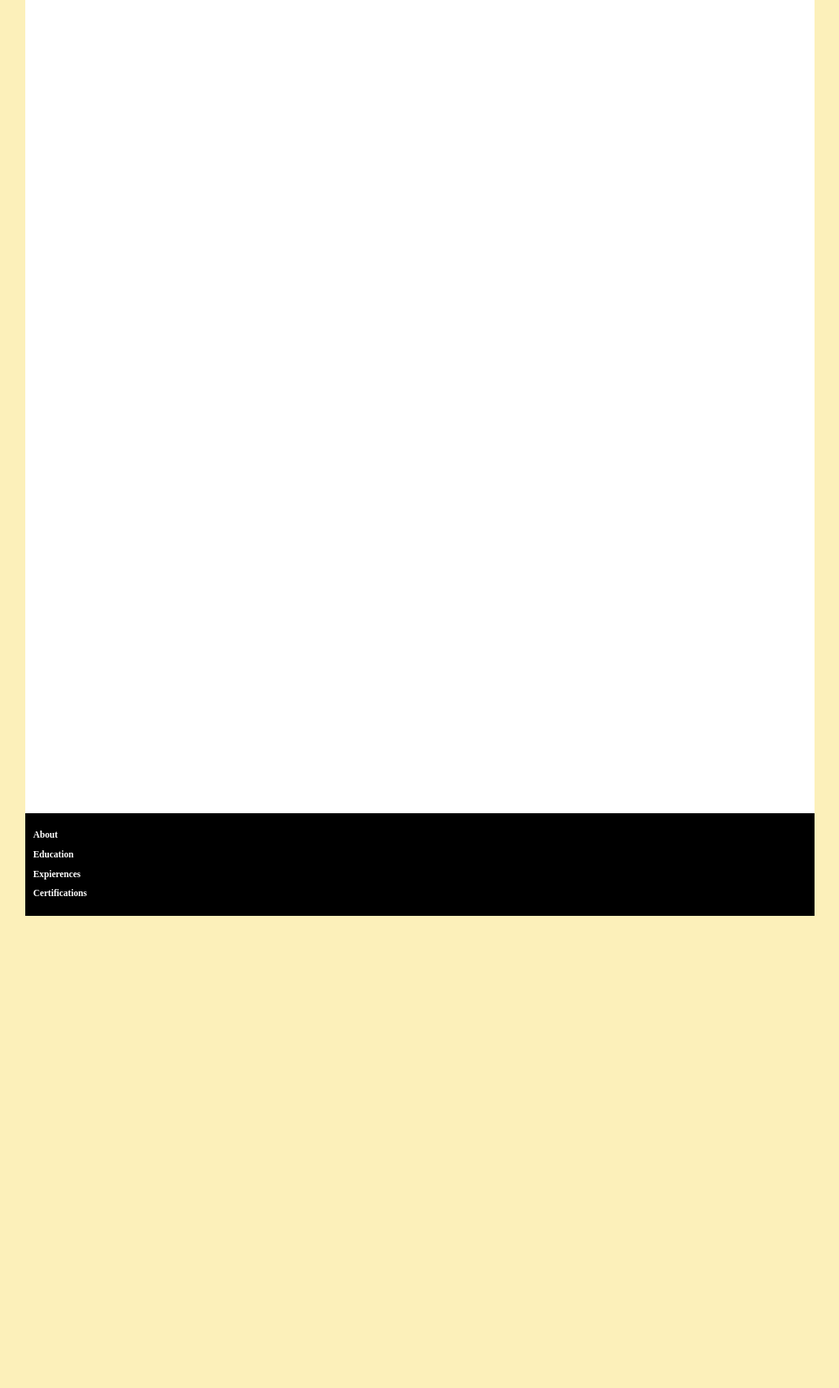
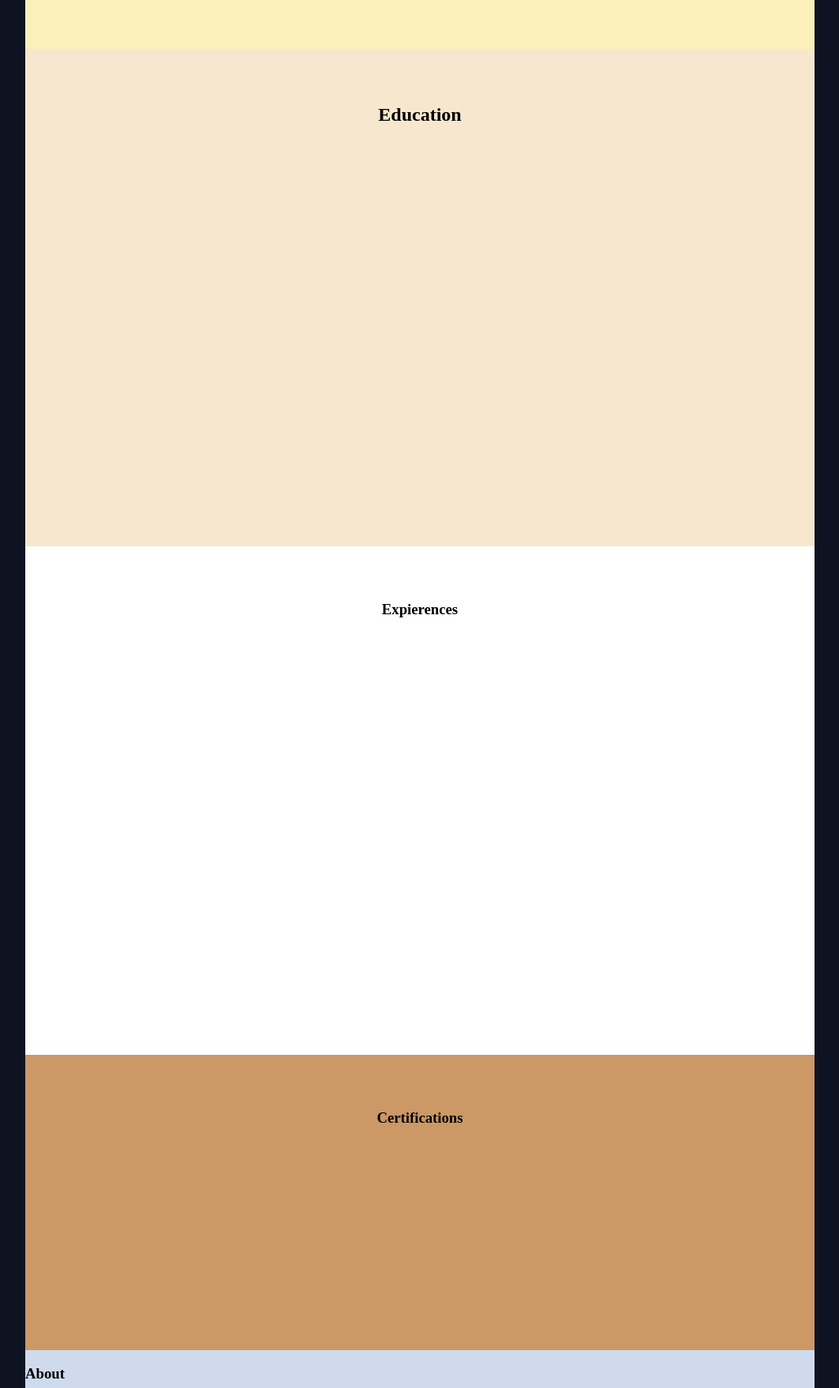
Before and after one commit to etan-tiamson/2023-portfolio-website, a plain HTML site: page index.html in a window 1280 px wide. Shown: the part 840-2598 px from the top of the page at 79% size, without its empty margins (108-1171 px from the left). Before the commit the page ends 2000 px from the top, so only its background shows below. Drawn offline with Linux system fonts and the light colour scheme.

Commit message:
finished with boxes nd need to put info

```diff
--- a/index.html
+++ b/index.html
@@ -20,6 +20,18 @@
         </div>
         <!-- end of topnav -->
         <h1> Ethan Carl Tiamson</h1>
+        <div id="box1">
+          <h2>About me</h2>
+        </div>
+        <div id="box2">
+          <h2>Education</h2>
+        </div>
+        <div id="box3">
+          <h3>Expierences</h3>
+        </div>
+        <div id="box4">
+          <h3>Certifications</h3>
+        </div>
         <!-- start of footer -->
         <div class="footer">
           <h3>About</h3>
@@ -29,6 +41,6 @@
         </div>
         <!-- end of footer -->
       </div>
-
+      <!-- end of main container -->
 </body>
 </html>
--- a/woah.css
+++ b/woah.css
@@ -1,4 +1,9 @@
-/* Add a black background color to the top navigation */
+body {
+  margin: 0px;
+  background-color: #0D1321;
+}/* Add a black background color to the top navigation */
+
+
 .topnav {
     background-color: #dddcd9;
     overflow: hidden;
@@ -9,11 +14,13 @@
     float: none;
     color: #000000;
     text-align: center;
-    padding: 14px 10px;
+    padding: 14px;
     text-decoration: none;
     font-size: 17px;
     justify-content: space-around;
-
+    flex-direction: row;
+    align-items: center;
+    display: flex;
   }
 
   /* Change the color of links on hover */
@@ -22,10 +29,7 @@
     color: black;
   }
 
-body {
-  margin: 0px;
-  background-color: #fcf0ba;
-}
+
 
 #main-container {
   position: absolute;
@@ -34,18 +38,62 @@ body {
   margin-left: auto;
   margin-right: auto;
   width: 1000px;
-  height: 2000px;
+  height: 2750px;
   background-color: #ffffff;
 }
 
+#box1 {
+  width: auto;
+  height: 530px;
+  background-color: #fcf0ba;
+  padding: 50px;
+  display: flex;
+  justify-content: center;
+  text-align: center;
+}
+
+#box2 {
+  width: auto;
+  height: 530px;
+  background-color: #f6e7ce;
+  padding: 50px;
+  display: flex;
+  justify-content: center;
+  text-align: center;
+}
+
+#box3 {
+  width: auto;
+  height: 544px;
+  background-color: #ffffff;
+  padding: 50px;
+  display: flex;
+  justify-content: center;
+  text-align: center;
+}
+
+#box4 {
+  width: auto;
+  height: 319px;
+  background-color: #cb9866;
+  padding: 50px;
+  display: flex;
+  justify-content: center;
+  text-align: center;
+}
+
+
   .footer {
-    padding: 10px; /* Some padding */
-    text-align: left; /* left text*/
-    background: #000000; /* Black background */
-    color: white;
-    font-size: 10px;
-    position: absolute;
-    bottom: 0;
-    width: 98%;
+      /* position:fixed;
+  bottom:0;
+  left:0;
+  width:100%;
+  height: 90px;
+  background-color: #D0DAEE; */
+  position: absolute;
+  bottom: -0px;
+  width: 100%;
+  height: 200px;
+  background-color: #D0DAEE;
 
   }
```
